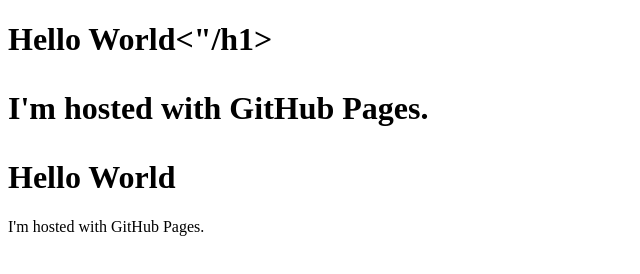
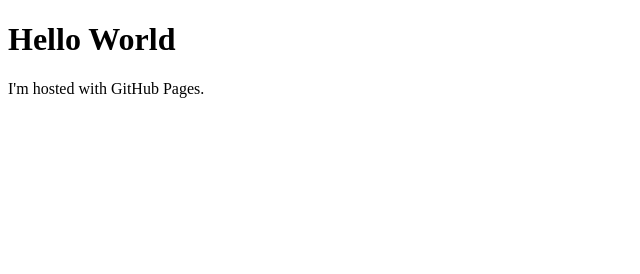
Before and after one commit to Gumbel-Demand-Acceleration/Gumbel-Demand-Acceleration.github.io, a plain HTML site: page index.html in a window 1280 px wide. Shown: the whole page, without its empty margins (0-640 px from the left). Drawn offline with Linux system fonts and the light colour scheme.

Commit message:
Update index.html

```diff
--- a/index.html
+++ b/index.html
@@ -1,13 +1,7 @@
 <!DOCTYPE html>
-<html>
-<body>
-<h1>Hello World<"/h1>
-<p>I'm hosted with GitHub Pages.</p>
-</body>
-</html><!DOCTYPE html>
 <html>
 <body>
 <h1>Hello World</h1>
 <p>I'm hosted with GitHub Pages.</p>
 </body>
-</html>
+</html><!DOCTYPE html>
```
